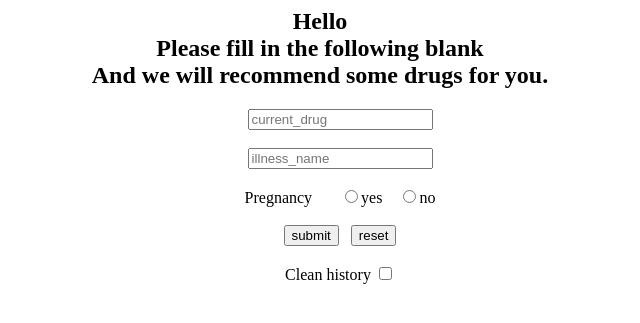
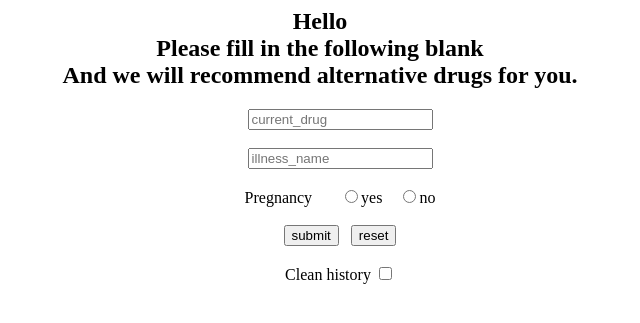
Before and after one commit to jaean1993/drug_recommendation_system, a Django app: page /drugweb/ in a window 1280 px wide. Shown: the top 323 px of the page, without its empty margins (320-960 px from the left). Run offline with Django 3.2, Linux system fonts and the light colour scheme.

Commit message:
modify the word on index page

```diff
--- a/website/drugweb/templates/drugweb/index.html
+++ b/website/drugweb/templates/drugweb/index.html
@@ -1,6 +1,6 @@
 <html>
 <body>
-<h2 align="center">Hello<br> Please fill in the following blank <br>And we will recommend some drugs for you.</h2>
+<h2 align="center">Hello<br> Please fill in the following blank <br>And we will recommend alternative drugs for you.</h2>
 
 <form action="{% url 'drugweb:result' %}" method="post">
     {% csrf_token %}
```
